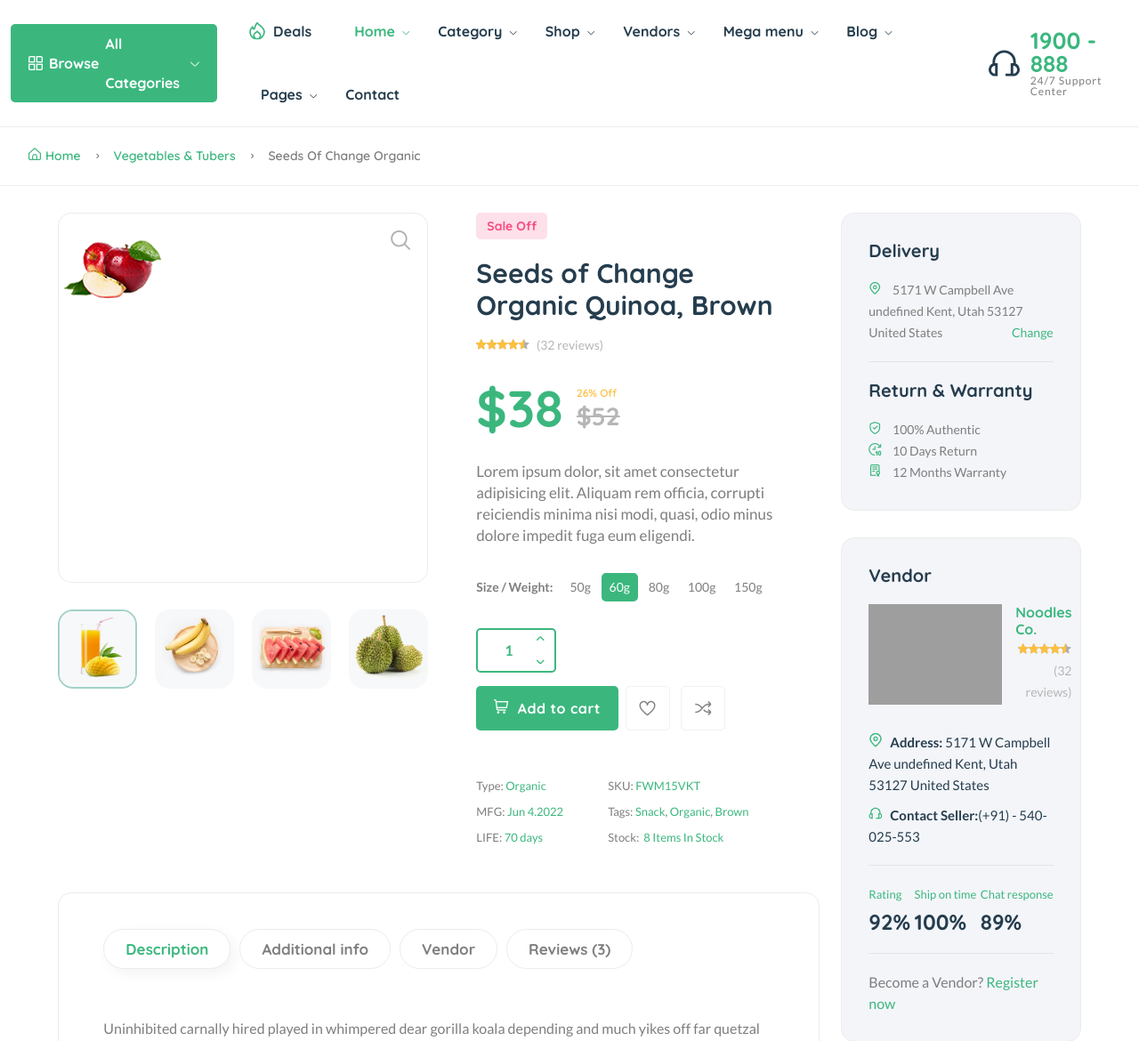
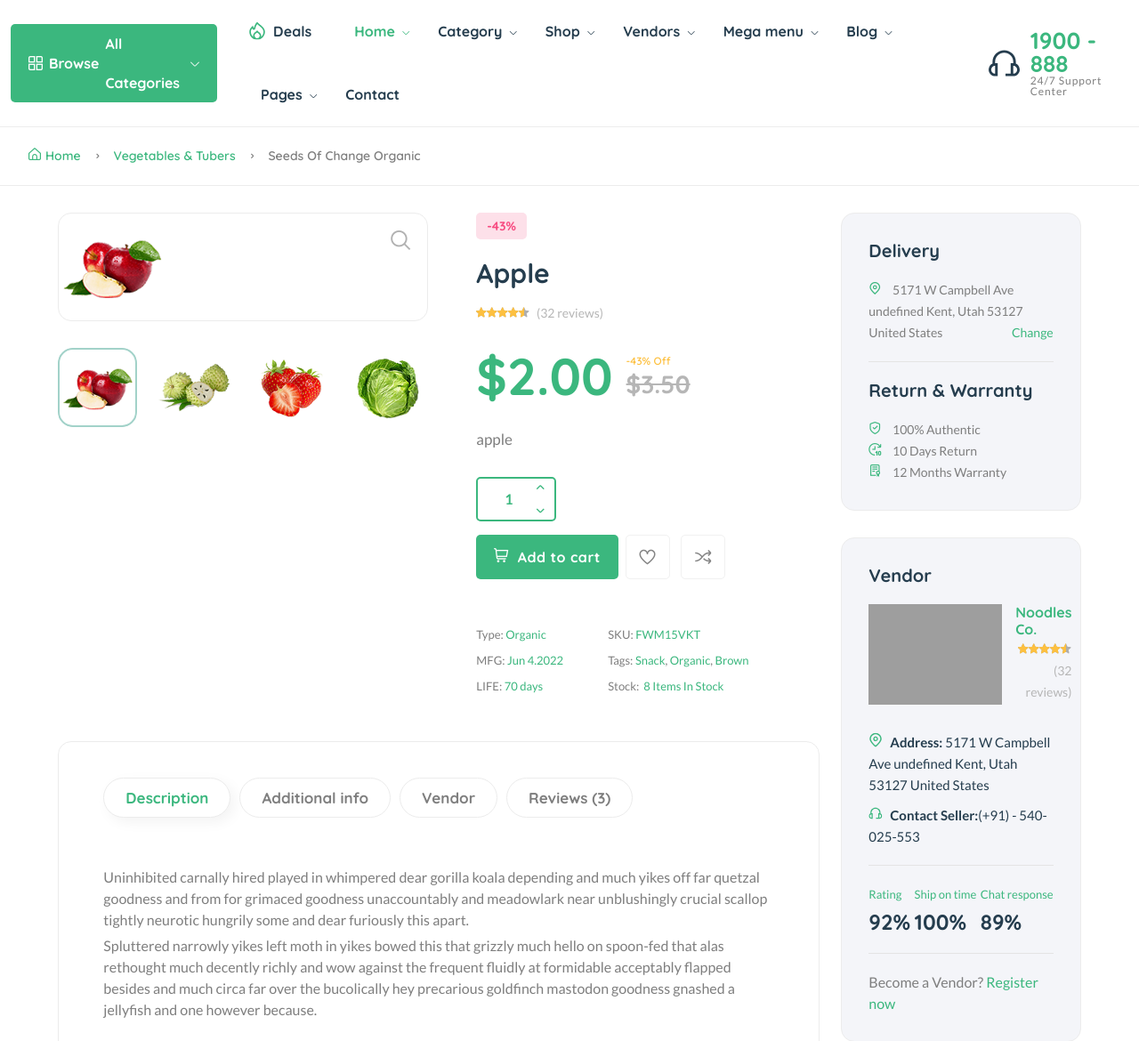
Before and after one commit to galaxydrifting/E-commerce, a Django app: page /product/d53f2adcbd in a window 1280 px wide. Shown: the part 171-1341 px from the top of the page at 89% size. Run offline with Django 5.2, Linux system fonts and the light colour scheme; data comes from the database, SQL or seed files in the repository; both versions use the stored data as it was after the commit; some libraries are stand-ins or nearby versions; grey boxes are pictures that could not be loaded.

Commit message:
chore: checkpoint

```diff
--- a/ecomprj/core/views.py
+++ b/ecomprj/core/views.py
@@ -61,7 +61,9 @@ def vendor_detail_view(request, vid):
 
 def product_detail_view(request, pid):
     product = Product.objects.get(pid=pid)
-
     p_images = product.p_images.all()
-    context = {"p": product}
+    context = {
+        "p": product,
+        "p_images": p_images,
+    }
     return render(request, "core/product-detail.html", context)
--- a/ecomprj/templates/core/product-detail.html
+++ b/ecomprj/templates/core/product-detail.html
@@ -26,27 +26,26 @@
                                                 <figure class="border-radius-10">
                                                     <img src="{{ p.image.url }}" alt="product image" />
                                                 </figure>
+                                                {% for p in p_images %}
                                                 <figure class="border-radius-10">
-                                                    <img src="{% static 'assets/imgs/shop/product-16-1.jpg' %}" alt="product image" />
+                                                    <img src="{{ p.images.url }}" alt="product image" />
                                                 </figure>
+                                                {% endfor %}
                                             </div>
                                             <!-- THUMBNAILS -->
                                             <div class="slider-nav-thumbnails">
-                                                <div><img src="{% static 'assets/imgs/shop/thumbnail-3.jpg' %}" alt="product image" /></div>
-                                                <div><img src="{% static 'assets/imgs/shop/thumbnail-4.jpg' %}" alt="product image" /></div>
-                                                <div><img src="{% static 'assets/imgs/shop/thumbnail-5.jpg' %}" alt="product image" /></div>
-                                                <div><img src="{% static 'assets/imgs/shop/thumbnail-6.jpg' %}" alt="product image" /></div>
-                                                <div><img src="{% static 'assets/imgs/shop/thumbnail-7.jpg' %}" alt="product image" /></div>
-                                                <div><img src="{% static 'assets/imgs/shop/thumbnail-8.jpg' %}" alt="product image" /></div>
-                                                <div><img src="{% static 'assets/imgs/shop/thumbnail-9.jpg' %}" alt="product image" /></div>
+                                                <div><img src="{{ p.image.url }}" alt="product image" /></div>
+                                                {% for p in p_images %}
+                                                <div><img src="{{ p.images.url }}" alt="product image" /></div>
+                                                {% endfor %}
                                             </div>
                                         </div>
                                         <!-- End Gallery -->
                                     </div>
                                     <div class="col-md-6 col-sm-12 col-xs-12">
                                         <div class="detail-info pr-30 pl-30">
-                                            <span class="stock-status out-stock"> Sale Off </span>
-                                            <h2 class="title-detail">Seeds of Change Organic Quinoa, Brown</h2>
+                                            <span class="stock-status out-stock">-{{ p.get_percentage|floatformat:0 }}%</span>
+                                            <h2 class="title-detail">{{ p.title }}</h2>
                                             <div class="product-detail-rating">
                                                 <div class="product-rate-cover text-end">
                                                     <div class="product-rate d-inline-block">
@@ -57,17 +56,17 @@
                                             </div>
                                             <div class="clearfix product-price-cover">
                                                 <div class="product-price primary-color float-left">
-                                                    <span class="current-price text-brand">$38</span>
+                                                    <span class="current-price text-brand">${{ p.price }}</span>
                                                     <span>
-                                                        <span class="save-price font-md color3 ml-15">26% Off</span>
-                                                    <span class="old-price font-md ml-15">$52</span>
+                                                        <span class="save-price font-md color3 ml-15">-{{ p.get_percentage|floatformat:0 }}% Off</span>
+                                                    <span class="old-price font-md ml-15">${{ p.old_price }}</span>
                                                     </span>
                                                 </div>
                                             </div>
                                             <div class="short-desc mb-30">
-                                                <p class="font-lg">Lorem ipsum dolor, sit amet consectetur adipisicing elit. Aliquam rem officia, corrupti reiciendis minima nisi modi, quasi, odio minus dolore impedit fuga eum eligendi.</p>
+                                                <p class="font-lg">{{ p.description }}</p>
                                             </div>
-                                            <div class="attr-detail attr-size mb-30">
+                                            <!-- <div class="attr-detail attr-size mb-30">
                                                 <strong class="mr-10">Size / Weight: </strong>
                                                 <ul class="list-filter size-filter font-small">
                                                     <li><a href="#">50g</a></li>
@@ -76,7 +75,7 @@
                                                     <li><a href="#">100g</a></li>
                                                     <li><a href="#">150g</a></li>
                                                 </ul>
-                                            </div>
+                                            </div> -->
                                             <div class="detail-extralink mb-50">
                                                 <div class="detail-qty border radius">
                                                     <a href="#" class="qty-down"><i class="fi-rs-angle-small-down"></i></a>
```
Also changed, not shown: ecomprj/core/migrations/0006_alter_productimages_product.py (added), ecomprj/db.sqlite3.
